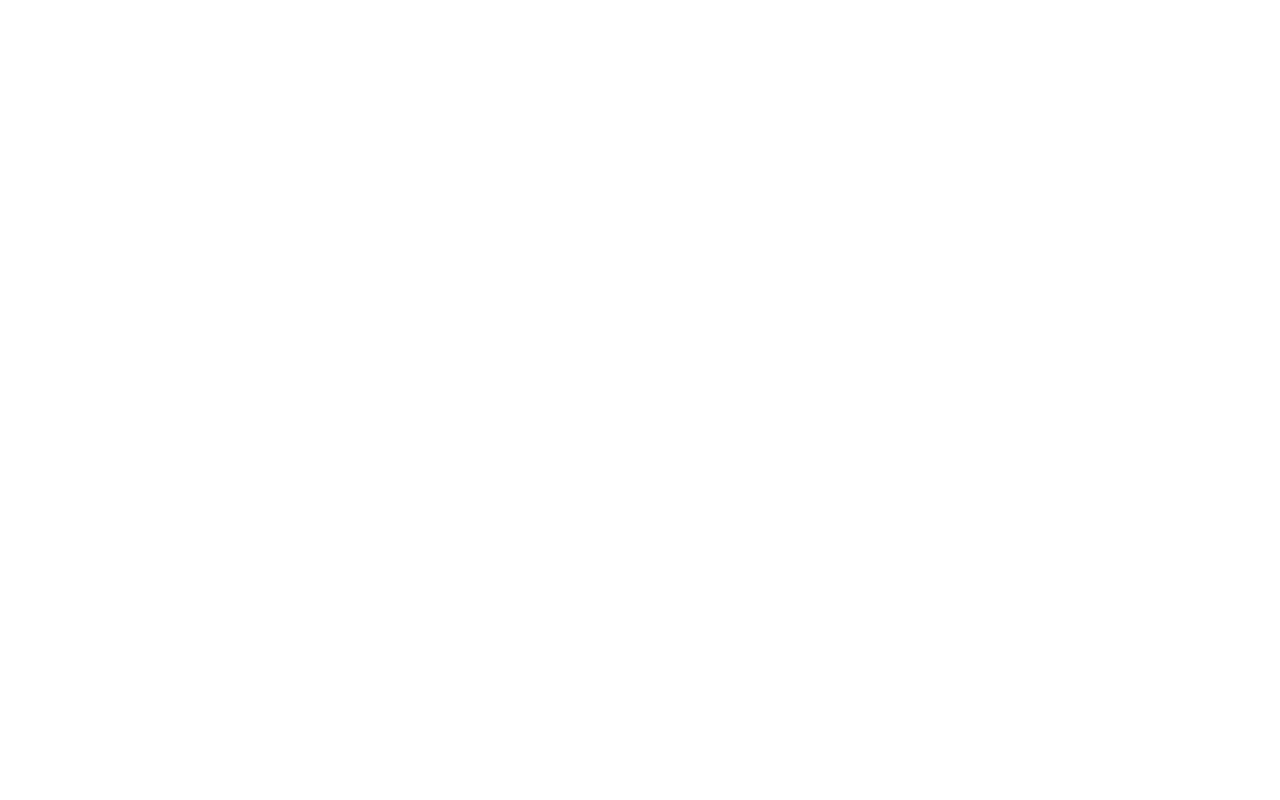
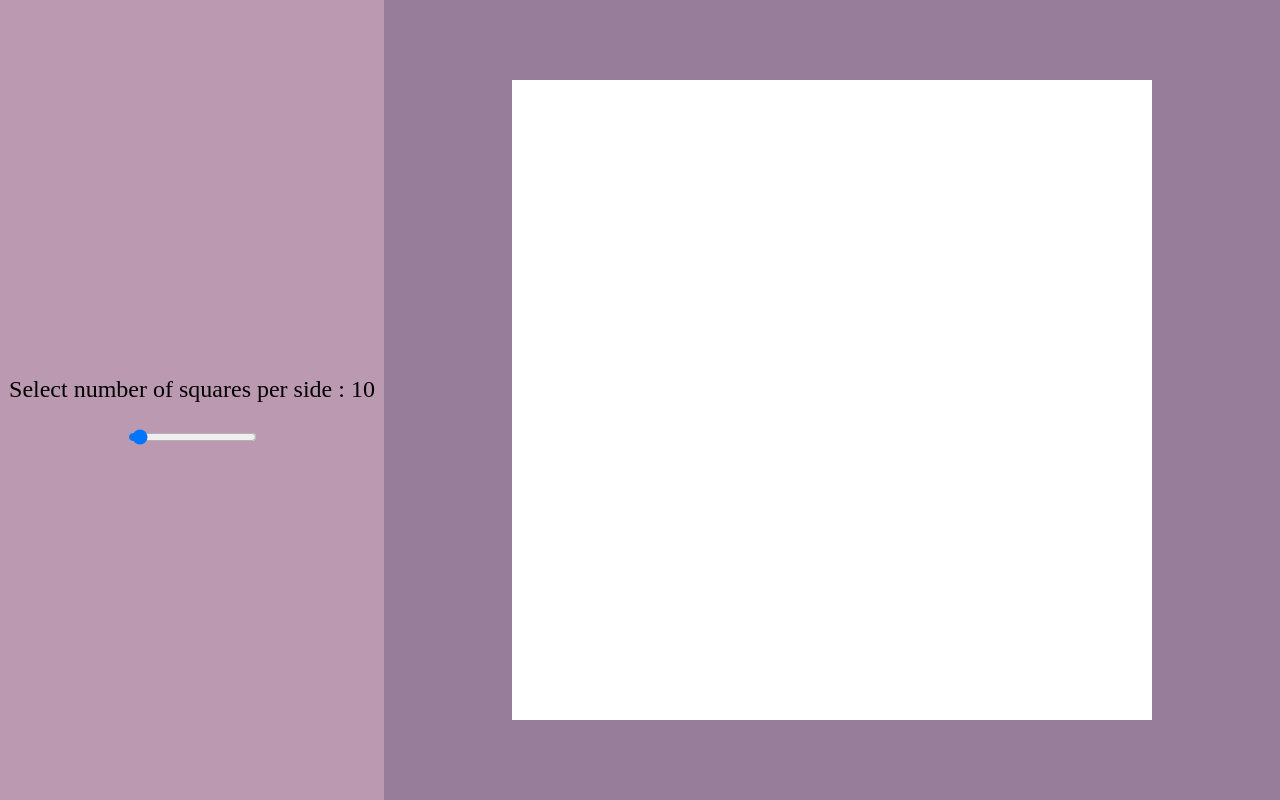
Before and after one commit to Jahnavi4649/pixeldraw, a plain HTML site: page index.html in a window 1280 px wide. Drawn offline with Linux system fonts and the light colour scheme.

Commit message:
implemented function to take input for number of grids when user changes the slider value. ui isn't fully build yet

```diff
--- a/file.js
+++ b/file.js
@@ -0,0 +1,7 @@
+const slider = document.getElementById("grid-size-value");
+slider.addEventListener('input', setGridNumber);
+
+function setGridNumber(e){
+    const gridNumber = e.target.value;
+    document.getElementById("grid-number").textContent = gridNumber;
+}
--- a/index.html
+++ b/index.html
@@ -8,6 +8,14 @@
     <script src="file.js" defer></script>
 </head>
 <body>
-
+    <div class="options-section">
+        <div id="grid-size">
+            <p>Select  number of squares per side : <span id="grid-number"> 10</span></p>
+            <input type="range" id="grid-size-value" value="10" min="6" max="100">
+        </div>
+    </div>
+    <div class="sketch-pad">
+        <div class="drawing-area"></div>
+    </div>
 </body>
 </html>
--- a/style.css
+++ b/style.css
@@ -0,0 +1,31 @@
+body{
+    margin:0;
+    display:flex;
+    flex-direction: row;
+    flex-wrap: wrap;
+    background-color: #BB9AB1;
+}
+.options-section{
+    background-color: #BB9AB1;
+    width: 30%;
+    text-align: center;
+    display: flex;
+    flex-direction: column;
+    justify-content: center;
+    align-items: center;
+}
+.sketch-pad{
+    background-color: #987D9A;
+    width: 70%;
+    text-align: center;
+}
+.drawing-area{
+    width:640px;
+    height:640px;
+    background: white;
+    margin:5em auto;
+}
+p{
+    font-size: 24px;
+    font-weight:500px;
+}
```
